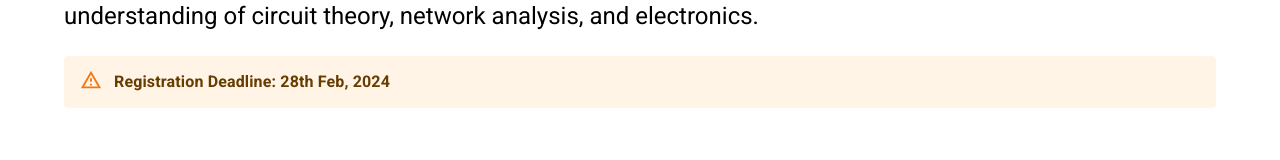
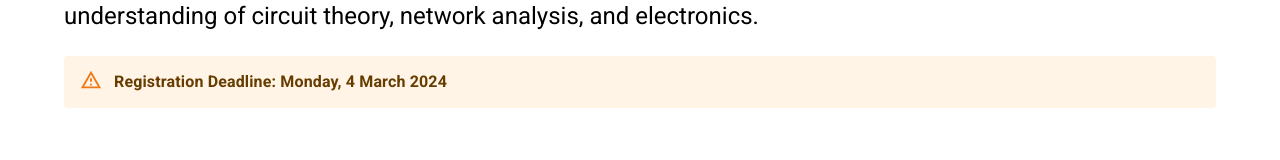
Before and after one commit to rnium/eeefest_frontend, a React (Create React App) app: page /circuit-master in a window 1280 px wide. Shown: the part 453-613 px from the top of the page. Built offline with nearby package versions, Linux system fonts and the light colour scheme; a web font is replaced by a local one.

Commit message:
registration deadline change

```diff
--- a/package.json
+++ b/package.json
@@ -12,6 +12,7 @@
     "@testing-library/user-event": "^13.5.0",
     "aos": "^3.0.0-beta.6",
     "axios": "^1.6.7",
+    "dateformat": "^5.0.3",
     "react": "^18.2.0",
     "react-dom": "^18.2.0",
     "react-router-dom": "^6.22.1",
--- /dev/null
+++ b/src/data/main_data.js
@@ -0,0 +1,3 @@
+import dateFormat from 'dateformat';
+const registration_deadline_date = new Date('4 March 2024');
+export const registration_deadline = dateFormat(registration_deadline_date, "dddd, d mmmm yyyy");
--- a/src/pages/CircuitSolving.jsx
+++ b/src/pages/CircuitSolving.jsx
@@ -6,7 +6,8 @@ import ContactSupportIcon from '@mui/icons-material/ContactSupport';
 import {
   Box, Container, Typography, List, ListItem, ListItemIcon, Accordion, AccordionSummary,
   AccordionDetails, Button, Alert, Paper, Fade
-} from '@mui/material'
+} from '@mui/material';
+import {registration_deadline} from '../data/main_data';
 
 const CircuitSolving = () => {
   return (
@@ -21,7 +22,7 @@ const CircuitSolving = () => {
           </Typography>
           <Box sx={{ mt: 3 }}>
             <Alert severity="warning" >
-              <Typography variant='body1' fontSize={{ xs: '0.8rem', md: '1rem' }} fontWeight="bold">Registration Deadline: 28th Feb, 2024</Typography>
+              <Typography variant='body1' fontSize={{ xs: '0.8rem', md: '1rem' }} fontWeight="bold">Registration Deadline: {registration_deadline}</Typography>
             </Alert>
           </Box>
           <Box sx={{ mt: 7 }}>
--- a/src/pages/GamingContest.jsx
+++ b/src/pages/GamingContest.jsx
@@ -9,7 +9,8 @@ import {
   Box, Container, Typography, List, ListItem, ListItemIcon, Grid,
   Card, CardMedia, CardContent, Accordion, AccordionSummary,
   AccordionDetails, Button, Alert, Paper, Fade
-} from '@mui/material'
+} from '@mui/material';
+import {registration_deadline} from '../data/main_data';
 
 const GamingContest = () => {
   return (
@@ -24,7 +25,7 @@ const GamingContest = () => {
           </Typography>
           <Box sx={{ mt: 3 }}>
             <Alert severity="warning" >
-              <Typography variant='body1' fontSize={{ xs: '0.8rem', md: '1rem' }} fontWeight="bold">Registration Deadline: 28th Feb, 2024</Typography>
+              <Typography variant='body1' fontSize={{ xs: '0.8rem', md: '1rem' }} fontWeight="bold">Registration Deadline: {registration_deadline}</Typography>
             </Alert>
           </Box>
           <Box sx={{ mt: 7 }}>
--- a/src/pages/IntegrationBee.jsx
+++ b/src/pages/IntegrationBee.jsx
@@ -8,7 +8,8 @@ import ContactSupportIcon from '@mui/icons-material/ContactSupport';
 import {
   Box, Container, Typography, List, ListItem, ListItemIcon, Accordion, AccordionSummary,
   AccordionDetails, Button, Alert, Paper, Fade
-} from '@mui/material'
+} from '@mui/material';
+import {registration_deadline} from '../data/main_data';
 
 const IntegrationBee = () => {
   return (
@@ -23,7 +24,7 @@ const IntegrationBee = () => {
           </Typography>
           <Box sx={{ mt: 3 }}>
             <Alert severity="warning" >
-              <Typography variant='body1' fontSize={{ xs: '0.8rem', md: '1rem' }} fontWeight="bold">Registration Deadline: 28th Feb, 2024</Typography>
+              <Typography variant='body1' fontSize={{ xs: '0.8rem', md: '1rem' }} fontWeight="bold">Registration Deadline: {registration_deadline}</Typography>
             </Alert>
           </Box>
           <Box sx={{ mt: 7 }}>
--- a/src/pages/LineFollower.jsx
+++ b/src/pages/LineFollower.jsx
@@ -7,7 +7,8 @@ import ContactSupportIcon from '@mui/icons-material/ContactSupport';
 import {
   Box, Container, Typography, List, ListItem, ListItemIcon, Accordion, AccordionSummary,
   AccordionDetails, Button, Alert, Paper, Fade
-} from '@mui/material'
+} from '@mui/material';
+import {registration_deadline} from '../data/main_data';
 
 const LineFollower = () => {
   return (
@@ -22,7 +23,7 @@ const LineFollower = () => {
           </Typography>
           <Box sx={{mt: 3}}>
             <Alert severity="warning" >
-              <Typography variant='body1' fontSize={{xs: '0.8rem', md: '1rem'}} fontWeight="bold">Registration Deadline: 28th Feb, 2024</Typography>
+              <Typography variant='body1' fontSize={{xs: '0.8rem', md: '1rem'}} fontWeight="bold">Registration Deadline: {registration_deadline}</Typography>
             </Alert>
           </Box>
           <Box sx={{ mt: 5 }}>
--- a/src/pages/PosterPresentation.jsx
+++ b/src/pages/PosterPresentation.jsx
@@ -6,7 +6,8 @@ import ContactSupportIcon from '@mui/icons-material/ContactSupport';
 import {
   Box, Container, Typography, List, ListItem, ListItemIcon, Accordion, AccordionSummary,
   AccordionDetails, Button, Alert, Paper, Fade
-} from '@mui/material'
+} from '@mui/material';
+import {registration_deadline} from '../data/main_data';
 
 const PosterPresentation = () => {
   return (
@@ -25,7 +26,7 @@ const PosterPresentation = () => {
           </Typography>
           <Box sx={{ mt: 3 }}>
             <Alert severity="warning" >
-              <Typography variant='body1' fontSize={{ xs: '0.8rem', md: '1rem' }} fontWeight="bold">Registration Deadline: 28th Feb, 2024</Typography>
+              <Typography variant='body1' fontSize={{ xs: '0.8rem', md: '1rem' }} fontWeight="bold">Registration Deadline: {registration_deadline}</Typography>
             </Alert>
           </Box>
           <Box sx={{ mt: 7 }}>
```
Also changed, not shown: 1 other file (tests, documents, lock files or other folders).
